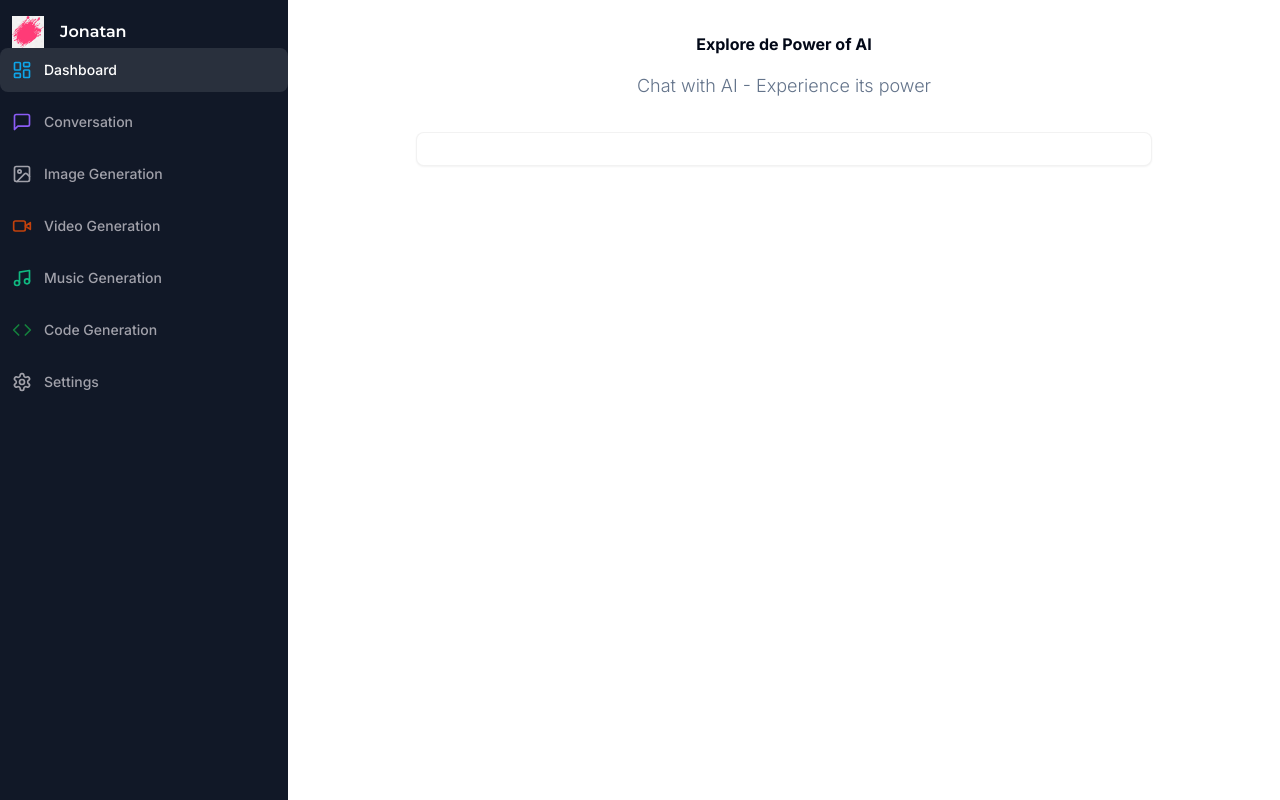
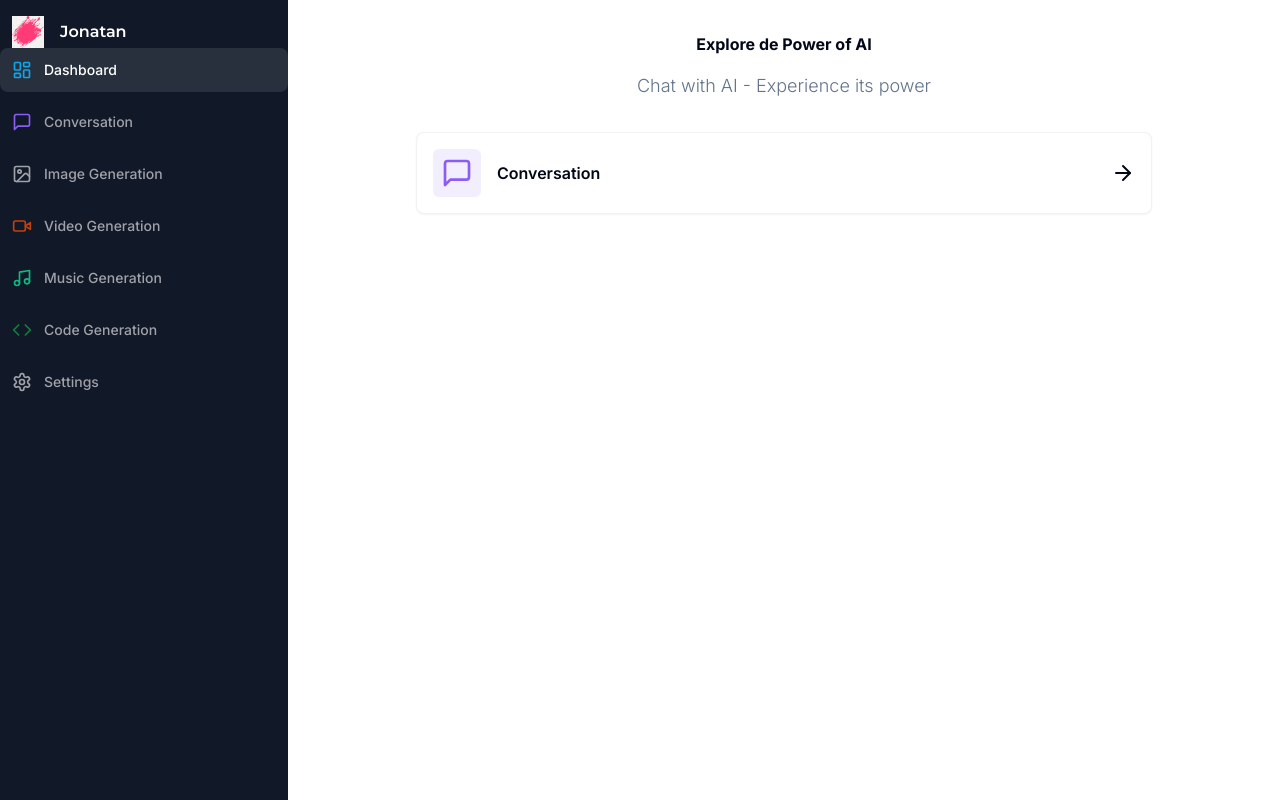
Before and after one commit to JoniMop/aitooling, a Next.js app in the folder aitool/: page /dashboard in a window 1280 px wide. Built offline with nearby package versions, Linux system fonts and the light colour scheme.

Commit message:
Adding chadcn card for conversation - Adding css

```diff
--- a/aitool/app/(dashboard)/(routes)/dashboard/page.tsx
+++ b/aitool/app/(dashboard)/(routes)/dashboard/page.tsx
@@ -1,9 +1,11 @@
 //import { UserButton } from "@clerk/nextjs";
 
 "use client"
-import {Card} from "@/components/ui/card";
+import { Card } from "@/components/ui/card";
+import { ArrowRight } from "lucide-react";
 
-import {MessageSquare} from "lucide-react";
+import { cn } from "@/lib/utils";
+import { MessageSquare } from "lucide-react";
 
 const tools = [
 	{
@@ -31,7 +33,15 @@
 						key={tool.href}
 						className="p-4 border-black/5 flex items-center justify-between hover:shadow-md transition cursor-pointer"
 					>
-
+						<div className="flex items-center gap-x-4">
+							<div className={cn("p-2 w-ft rounded-md", tool.bgColor)}>
+								<tool.icon className={cn("w-8 h-8", tool.color)} />
+							</div>
+							<div className="font-semibold">
+								{tool.label}
+							</div>
+						</div>
+						<ArrowRight />
 					</Card>
 				))}
 			</div>
```
Lines whose indentation alone changed are shown as unchanged.
